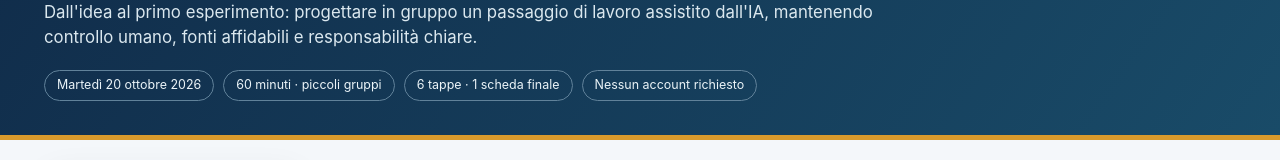
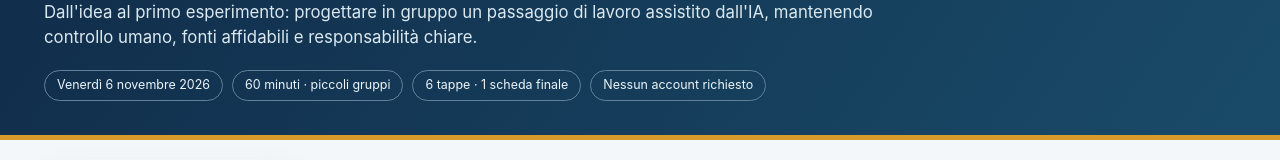
Before and after one commit to gigicogo/lab-processi-ia, a plain HTML site: page index.html in a window 1280 px wide. Shown: the part 182-342 px from the top of the page. Drawn offline with Linux system fonts and the light colour scheme.

Commit message:
Update index.html

```diff
--- a/index.html
+++ b/index.html
@@ -16,7 +16,7 @@ header{background:linear-gradient(125deg,#102b49,#194b68);color:#fff;border-bott
 </head>
 <body>
 <a class="skip" href="#main">Vai al laboratorio</a>
-<header><div class="top"><div class="eyebrow">Dirigere con l'intelligenza artificiale</div><h1>Laboratorio: riprogettiamo<br>un processo con l'IA</h1><p class="lead">Dall'idea al primo esperimento: progettare in gruppo un passaggio di lavoro assistito dall'IA, mantenendo controllo umano, fonti affidabili e responsabilità chiare.</p><div class="topmeta"><span class="pill">Martedì 20 ottobre 2026</span><span class="pill">60 minuti · piccoli gruppi</span><span class="pill">6 tappe · 1 scheda finale</span><span class="pill">Nessun account richiesto</span></div></div></header>
+<header><div class="top"><div class="eyebrow">Dirigere con l'intelligenza artificiale</div><h1>Laboratorio: riprogettiamo<br>un processo con l'IA</h1><p class="lead">Dall'idea al primo esperimento: progettare in gruppo un passaggio di lavoro assistito dall'IA, mantenendo controllo umano, fonti affidabili e responsabilità chiare.</p><div class="topmeta"><span class="pill">Venerdì 6 novembre 2026</span><span class="pill">60 minuti · piccoli gruppi</span><span class="pill">6 tappe · 1 scheda finale</span><span class="pill">Nessun account richiesto</span></div></div></header>
 <div class="layout"><aside class="panel noPrint" aria-label="Navigazione del laboratorio"><div class="micro">Percorso del gruppo</div><div class="steps" id="steps"></div><div class="micro">Completamento scheda</div><div class="progressTrack" role="progressbar" aria-label="Campi compilati" aria-valuemin="0" aria-valuemax="100" aria-valuenow="0" id="progressOuter"><div class="progressFill" id="progressFill"></div></div><div id="progressText" class="smallNote">0% dei campi chiave compilati</div><div class="timerBox"><div class="micro">Tempo residuo · facoltativo</div><div class="timerDisplay" id="clock" aria-live="off">60:00</div><div class="timerControls"><button type="button" class="mini" id="startTimer">Avvia</button><button type="button" class="mini" id="pauseTimer">Pausa</button><button type="button" class="mini" id="resetTimer">Ripristina</button></div><div class="smallNote">Il timer funziona solo con questa pagina aperta.</div></div></aside>
 <main id="main" class="main"><div class="notice noPrint"><strong>Regola del laboratorio: lavoriamo su casi fittizi o descrizioni generiche.</strong>Non inserite dati personali, documenti riservati, numeri di pratica, credenziali o informazioni sensibili. Questa pagina funziona nel browser: non invia risposte a un server. Le bozze vengono salvate solo nel browser di questo dispositivo; per conservare il lavoro esportate il file JSON o stampate un PDF. Su computer condivisi cancellate i dati al termine.</div>
 <div class="panel">
```
